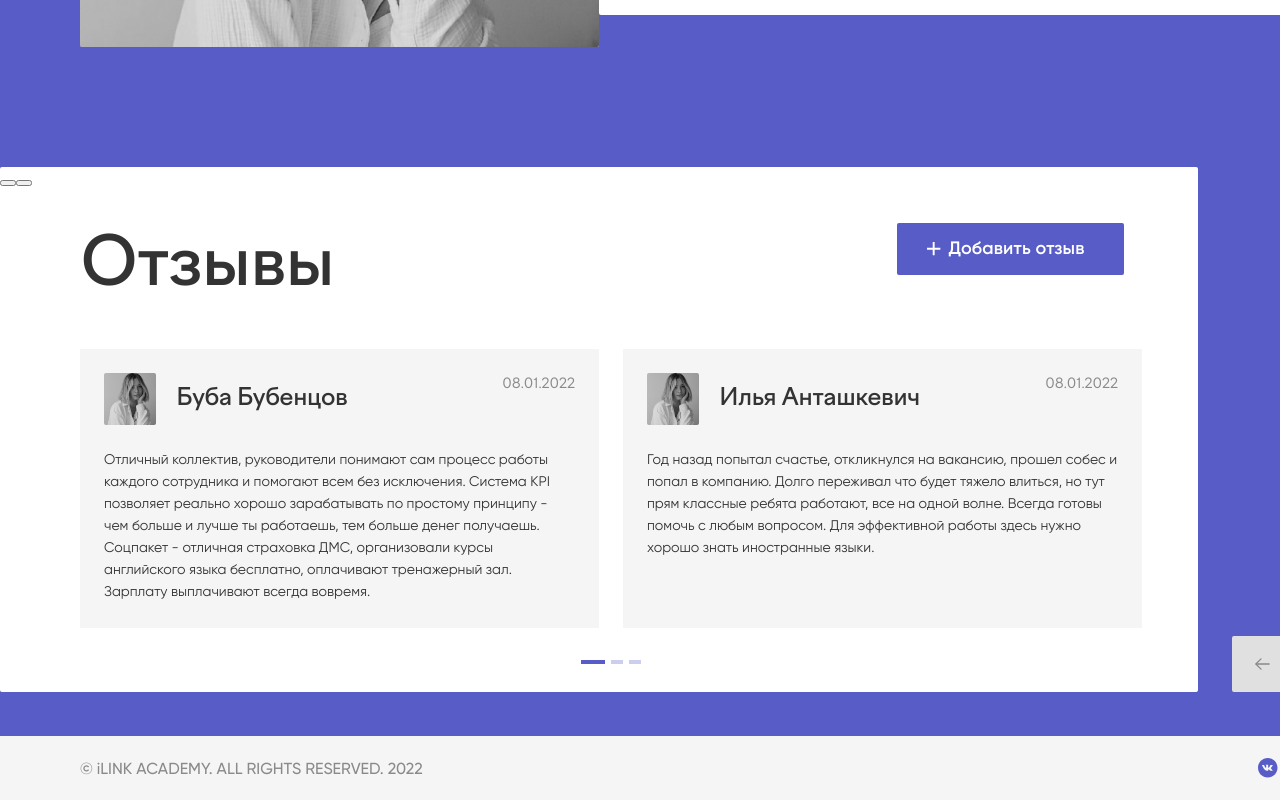
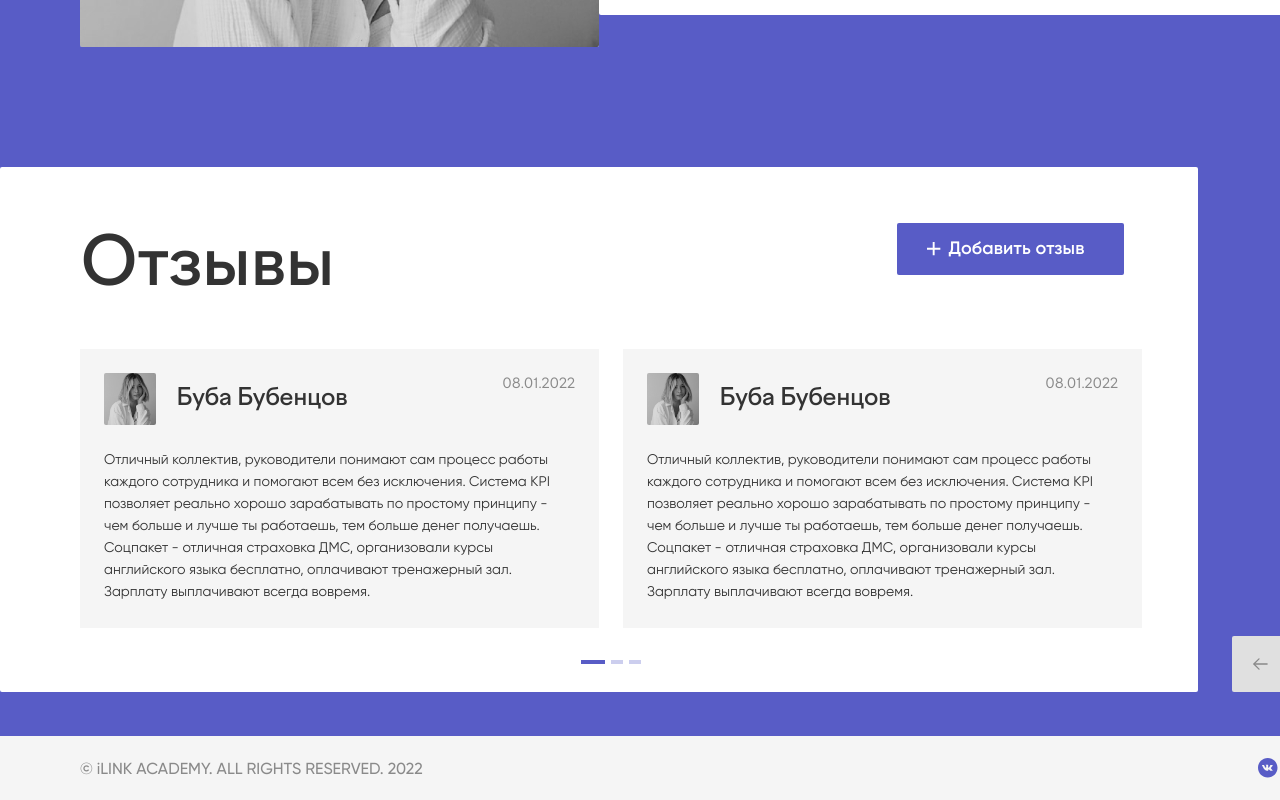
Before and after one commit to anzudevelop/ilink_frontend, a React (Create React App) app: page / in a window 1280 px wide. Shown: the part 1077-1877 px from the top of the page. Built offline with nearby package versions, Linux system fonts and the light colour scheme.

Commit message:
problemsWithButtonsFixed-addReviewItemFunctionalComponent

```diff
--- a/src/components/Content/Content.module.css
+++ b/src/components/Content/Content.module.css
@@ -5,6 +5,7 @@
     padding: 0;
     margin: 0 auto;
     background-color: #585CC6;
+    z-index: -2;
 }
 @media (max-width: 320px) {
     .contentPage {
@@ -21,6 +22,7 @@
     top: -266px;
     background-image: url(../../icons/bgLine.svg);
     background-repeat: no-repeat;
+    z-index: -1;
 }
 @media (max-width: 320px) {
     .contentPageBgLine {
--- /dev/null
+++ b/src/components/Content/Reviews/ReviewItem/ReviewItem.js
@@ -0,0 +1,21 @@
+import s from './ReviewItem.module.css'
+
+function ReviewItem(props) {
+    return (
+        <div className={props.profileStyle}>
+            <div className={s.profileIcon}/>
+            <div className={s.profileName}>Буба Бубенцов</div>
+            <div className={s.reviewDate}>08.01.2022</div>
+            <div className={s.reviewText}>
+                Отличный коллектив, руководители понимают сам процесс работы каждого сотрудника и помогают всем без
+                исключения.
+                Система KPI позволяет реально хорошо зарабатывать по простому принципу - чем больше и лучше ты
+                работаешь, тем больше денег получаешь.
+                Соцпакет - отличная страховка ДМС, организовали курсы английского языка бесплатно, оплачивают
+                тренажерный зал. Зарплату выплачивают всегда вовремя.
+            </div>
+        </div>
+    );
+}
+
+export default ReviewItem;
--- /dev/null
+++ b/src/components/Content/Reviews/ReviewItem/ReviewItem.module.css
@@ -0,0 +1,105 @@
+.profileIcon {
+    position: absolute;
+    width: 52px;
+    height: 52px;
+    left: 24px;
+    top: 24px;
+
+    border-radius: 2px;
+
+    background-image: url(../../../../icons/Ava.jpg);
+    background-size: cover;
+    background-position: center;
+    background-repeat: no-repeat;
+}
+@media (max-width: 320px) {
+    .profileIcon{
+        width: 40px;
+        height: 40px;
+        left: 4%;
+        top: 16px;
+    }
+}
+
+.profileName {
+    /* Буба Бубенцов */
+
+    position: absolute;
+
+    left: 96px;
+    top: 36px;
+
+    font: 24px Factor A TRIAL, Arial, Helvetica, sans-serif;
+
+    font-style: normal;
+    font-weight: 500;
+    line-height: 28px;
+
+    letter-spacing: -0.0124em;
+
+    color: #333333;
+}
+@media (max-width: 320px) {
+    .profileName{
+        left: 19%;
+        top: 24px;
+
+        font: 16px Factor A TRIAL, Arial, Helvetica, sans-serif;
+
+        font-style: normal;
+        font-weight: 500;
+        line-height: 24px;
+    }
+}
+
+.reviewDate {
+    /* 08.01.2022 */
+    position: absolute;
+    right: 24px;
+    top: 24px;
+
+    font: 14px Factor A TRIAL, Arial, Helvetica, sans-serif;
+    font-style: normal;
+    font-weight: 400;
+    line-height: 22px;
+
+    color: #8A8A8A;
+}
+@media (max-width: 320px) {
+    .reviewDate{
+        left: 4%;
+        top: 68px;
+        font: 10px Factor A TRIAL, Arial, Helvetica, sans-serif;
+        font-style: normal;
+        font-weight: 400;
+        line-height: 14px;
+    }
+}
+
+.reviewText {
+    position: absolute;
+    width: 471px;
+    height: 155px;
+    left: 24px;
+    right: 24px;
+    top: 100px;
+
+    font: 14px Gilroy, Arial, Helvetica, sans-serif;
+    font-style: normal;
+    font-weight: 400;
+    line-height: 22px;
+
+    color: #333333;
+}
+@media (max-width: 320px) {
+    .reviewText{
+        left: 4%;
+        right: 94px;
+        width: 92%;
+        height: 238px;
+        font: 12px Gilroy, Arial, Helvetica, sans-serif;
+        font-style: normal;
+        font-weight: 400;
+        line-height: 20px;
+    }
+}
--- a/src/components/Content/Reviews/Reviews.js
+++ b/src/components/Content/Reviews/Reviews.js
@@ -1,4 +1,5 @@
 import s from './Reviews.module.css'
+import ReviewItem from "./ReviewItem/ReviewItem";
 
 function Reviews() {
     return (
@@ -8,37 +9,20 @@ function Reviews() {
                 <div className={s.icon} />
                 <div className={s.text}>Добавить отзыв</div>
             </button>
-            <div className={s.reviewBody_1}>
-                <div className={s.profileIcon} />
-                <div className={s.profileName}>Буба Бубенцов</div>
-                <div className={s.reviewDate}>08.01.2022</div>
-                <div className={s.reviewText}>
-                    Отличный коллектив, руководители понимают сам процесс работы каждого сотрудника и помогают всем без исключения.
-                    Система KPI позволяет реально хорошо зарабатывать по простому принципу - чем больше и лучше ты работаешь, тем больше денег получаешь.
-                    Соцпакет - отличная страховка ДМС, организовали курсы английского языка бесплатно, оплачивают тренажерный зал. Зарплату выплачивают всегда вовремя.
-                </div>
-            </div>
-            <div className={s.reviewBody_2}>
-                <div className={s.profileIcon} />
-                <div className={s.profileName}>Илья Анташкевич</div>
-                <div className={s.reviewDate}>08.01.2022</div>
-                <div className={s.reviewText}>
-                    Год назад попытал счастье, откликнулся на вакансию, прошел собес и попал в компанию.
-                    Долго переживал что будет тяжело влиться, но тут прям классные ребята работают, все на одной волне. Всегда готовы помочь с любым вопросом.
-                    Для эффективной работы здесь нужно хорошо знать иностранные языки.
-                </div>
-            </div>
+
+            <ReviewItem profileStyle={s.reviewBody_1}/>
+            <ReviewItem profileStyle={s.reviewBody_2}/>
+
             <div className={s.reviewSlider}>
                 <div className={s.reviewSliderActive} />
                 <div className={s.reviewSliderNoneActive} />
                 <div className={s.reviewSliderNoneActive} />
             </div>
-            <button className={s.slideBtn}>
-                <div className={`${s.backButton} ${s.nonActiveButton}`} />
+
+            <button className={`${s.backBtn} ${s.nonActiveButton}`}>
                 <div className={s.backButtonArrow} />
             </button>
-            <button className={s.slideBtn}>
-                <div className={`${s.forwardButton} ${s.activeButton}`} />
+            <button className={`${s.forwardBtn} ${s.activeButton}`}>
                 <div className={s.forwardButtonArrow} />
             </button>
         </div>
--- a/src/components/Content/Reviews/Reviews.module.css
+++ b/src/components/Content/Reviews/Reviews.module.css
@@ -138,112 +138,6 @@
     }
 }
 
-.profileIcon {
-    position: absolute;
-    width: 52px;
-    height: 52px;
-    left: 24px;
-    top: 24px;
-
-    border-radius: 2px;
-
-    background-image: url(../../../icons/Ava.jpg);
-    background-size: cover;
-    background-position: center;
-    background-repeat: no-repeat;
-}
-@media (max-width: 320px) {
-    .profileIcon{
-        width: 40px;
-        height: 40px;
-        left: 4%;
-        top: 16px;
-    }
-}
-
-.profileName {
-    /* Буба Бубенцов */
-
-    position: absolute;
-
-    left: 96px;
-    top: 36px;
-
-    font: 24px Factor A TRIAL, Arial, Helvetica, sans-serif;
-
-    font-style: normal;
-    font-weight: 500;
-    line-height: 28px;
-
-    letter-spacing: -0.0124em;
-
-    color: #333333;
-}
-@media (max-width: 320px) {
-    .profileName{
-        left: 19%;
-        top: 24px;
-
-        font: 16px Factor A TRIAL, Arial, Helvetica, sans-serif;
-
-        font-style: normal;
-        font-weight: 500;
-        line-height: 24px;
-    }
-}
-
-.reviewDate {
-    /* 08.01.2022 */
-    position: absolute;
-    right: 24px;
-    top: 24px;
-
-    font: 14px Factor A TRIAL, Arial, Helvetica, sans-serif;
-    font-style: normal;
-    font-weight: 400;
-    line-height: 22px;
-
-    color: #8A8A8A;
-}
-@media (max-width: 320px) {
-    .reviewDate{
-        left: 4%;
-        top: 68px;
-        font: 10px Factor A TRIAL, Arial, Helvetica, sans-serif;
-        font-style: normal;
-        font-weight: 400;
-        line-height: 14px;
-    }
-}
-
-.reviewText {
-    position: absolute;
-    width: 471px;
-    height: 155px;
-    left: 24px;
-    right: 24px;
-    top: 100px;
-
-    font: 14px Gilroy, Arial, Helvetica, sans-serif;
-    font-style: normal;
-    font-weight: 400;
-    line-height: 22px;
-
-    color: #333333;
-}
-@media (max-width: 320px) {
-    .reviewText{
-        left: 4%;
-        right: 94px;
-        width: 92%;
-        height: 238px;
-        font: 12px Gilroy, Arial, Helvetica, sans-serif;
-        font-style: normal;
-        font-weight: 400;
-        line-height: 20px;
-    }
-}
-
 .reviewSlider {
     position: relative;
     width: 66px;
@@ -284,36 +178,31 @@
     background-repeat: no-repeat;
 }
 
-.slideBtn {
+.backBtn {
+    position: absolute;
     cursor: pointer;
-}
-@media (max-width: 320px) {
-    .slideBtn{
-        display: none;
-    }
-}
-
-.backButton {
-    position: absolute;
     width: 56px;
     height: 56px;
     right: -90px;
     bottom: 0px;
     border-radius: 2px;
+    border: none;
 }
 @media (max-width: 320px) {
-    .backButton{
+    .backBtn{
         display: none;
     }
 }
 
-.forwardButton {
+.forwardBtn {
     position: absolute;
+    cursor: pointer;
     width: 56px;
     height: 56px;
     right: -162px;
     bottom: 0px;
     border-radius: 2px;
+    border: none;
 }
 @media (max-width: 320px) {
     .forwardButton{
@@ -324,17 +213,27 @@
 .activeButton {
     background: #FFFFFF;
 }
+@media (max-width: 320px) {
+    .activeButton{
+        display: none;
+    }
+}
 
 .nonActiveButton {
     background: #E0E0E0;
+}
+@media (max-width: 320px) {
+    .nonActiveButton{
+        display: none;
+    }
 }
 
 .backButtonArrow{
     position: absolute;
     width: 15px;
     height: 12px;
-    right: -71.5px;
-    bottom: 22px;
+    left: 20.5px;
+    top: 22px;
 
     opacity: 0.5;
     transform: rotate(180deg);
@@ -353,8 +252,8 @@
     position: absolute;
     width: 15px;
     height: 12px;
-    right: -143.5px;
-    bottom: 22px;
+    left: 20.5px;
+    top: 22px;
 
     background-image: url(../../../icons/arrowBlack.svg);
     background-size: cover;
--- a/src/components/Header/Header.module.css
+++ b/src/components/Header/Header.module.css
@@ -138,12 +138,12 @@
     }
 }
 
-.block_3 {
+.block_3{
     /* Button */
+    position: absolute;
     cursor: pointer;
     padding: 17px 28px;
 
-    position: absolute;
     width: 227px;
     height: 52px;
     left: 1133px;
```
Also changed, not shown: src/components/Header/Header.js (+0 -7 lines).
